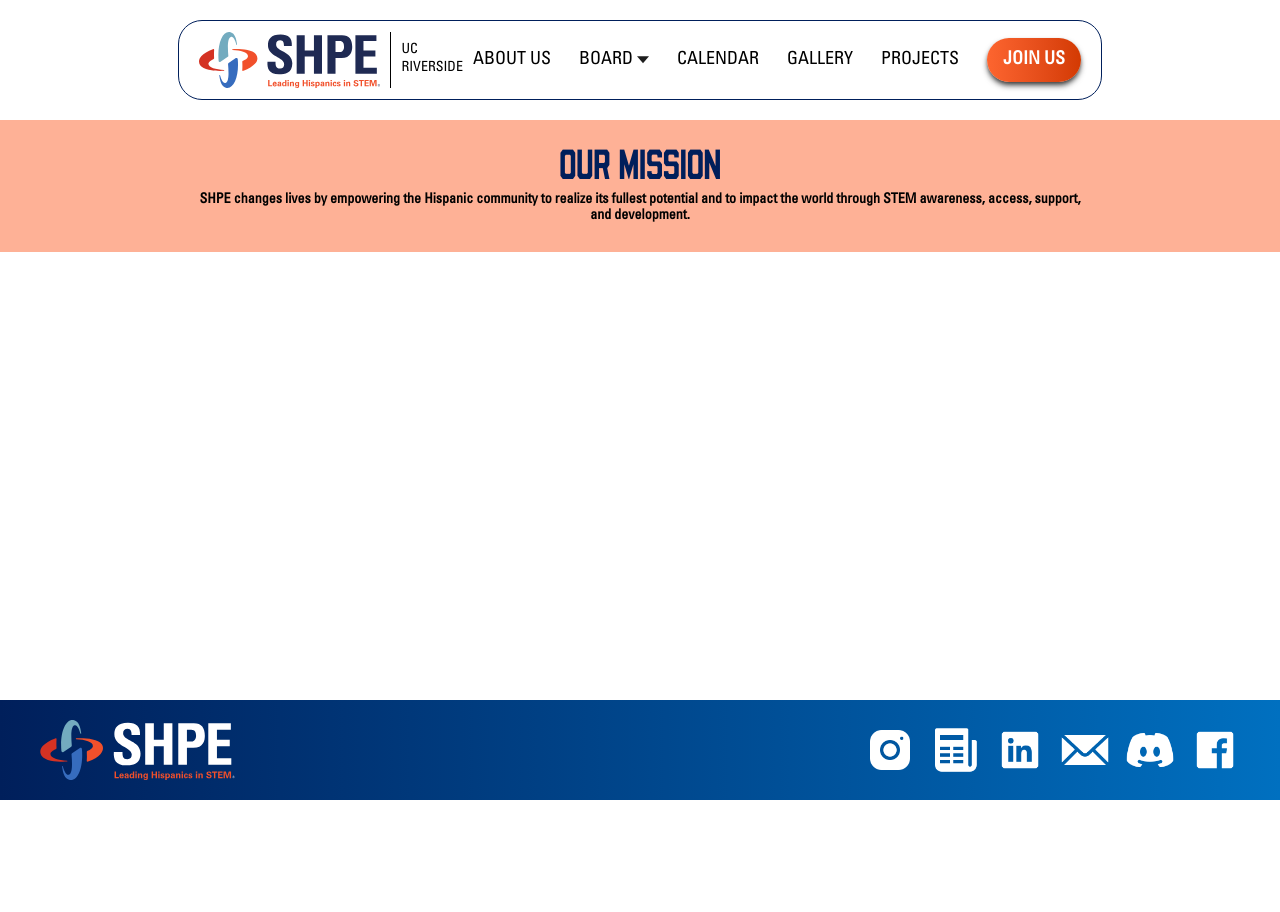
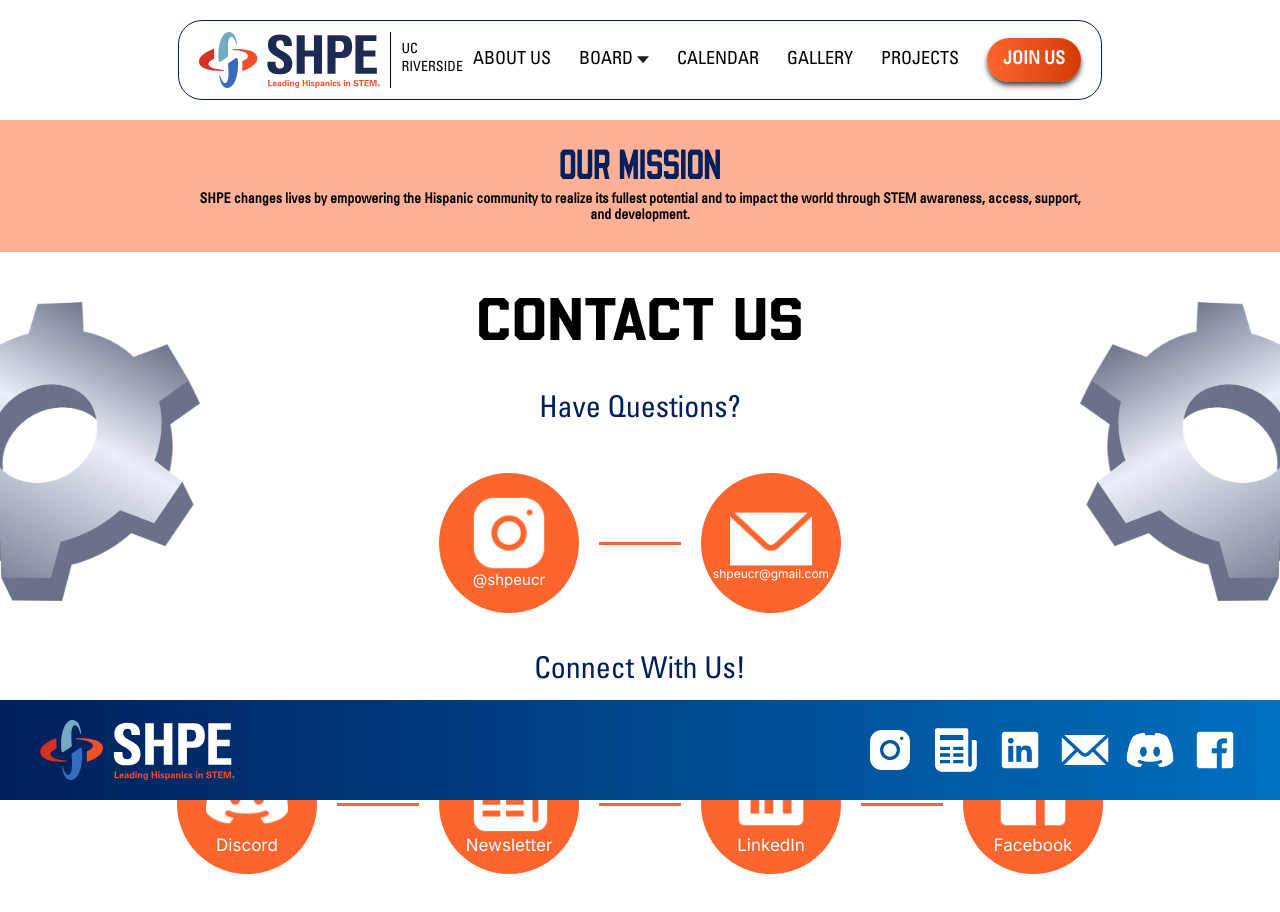
Before and after one commit to acm-ucr/shpe-website, a Next.js app: page / in a window 1280 px wide. Shown: the top 912 px of the page. Built offline with nearby package versions, Linux system fonts and the light colour scheme.

Commit message:
made minor fixes

```diff
--- a/src/app/page.tsx
+++ b/src/app/page.tsx
@@ -9,6 +9,7 @@ const Home = () => {
         title="OUR MISSION"
         text="SHPE changes lives by empowering the Hispanic community to realize its fullest potential and to impact the world through STEM awareness, access, support, and development."
       />
+      <ContactUs></ContactUs>
       <Footer></Footer>
     </div>
   );
--- a/src/components/about/contactUs.tsx
+++ b/src/components/about/contactUs.tsx
@@ -1,5 +1,5 @@
 import discordIcon from "@/public/footer/discord.webp";
-import emailIcon from "@/public/footer/email.webp";
+import emailIcon from "@/public/email2.webp";
 import facebookIcon from "@/public/footer/facebook.webp";
 import instagramIcon from "@/public/footer/instagram.webp";
 import linkedinIcon from "@/public/footer/linkedIn.webp";
@@ -15,7 +15,7 @@ const circleStyle =
   "flex flex-col items-center justify-center bg-shpe-orange-500 rounded-full w-[82px] h-[82px] md:h-[140px] md:w-[140px]";
 const lineStyle = "h-[3px] w-[45px] bg-shpe-orange-500 mx-[20px] md:w-[82px]";
 const subHeaderStyle =
-  "font-shpe-univers text-shpe-blue-200 text-center text-3xl";
+  "font-shpe-univers-condensed text-shpe-blue-200 text-center text-3xl";
 const margins = "flex flex-col items-center gap-[20px] mt-[40px]";
 
 // reusable components
@@ -75,12 +75,12 @@ const ContactUs = () => {
       <Image
         src={gearImage}
         alt="gear"
-        className="absolute top-[50px] left-[-100px] hidden w-[300px] scale-x-[-1] opacity-40 lg:block"
+        className="absolute top-[50px] left-[-100px] hidden w-[300px] scale-x-[-1] opacity-70 lg:block"
       />
       <Image
         src={gearImage}
         alt="gear"
-        className="absolute top-[50px] right-[-100px] hidden w-[300px] opacity-40 lg:block"
+        className="absolute top-[50px] right-[-100px] hidden w-[300px] opacity-70 lg:block"
       />
       {/* Title */}
       <div className="font-shpe-beachwood text-center text-6xl font-semibold">
```
Also changed, not shown: public/email2.webp (added).
